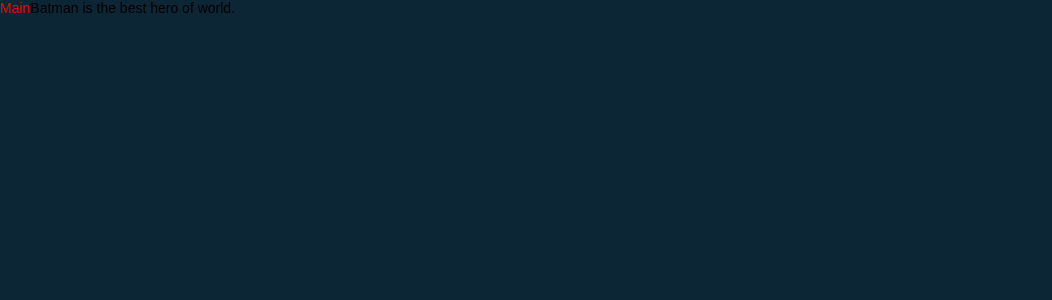
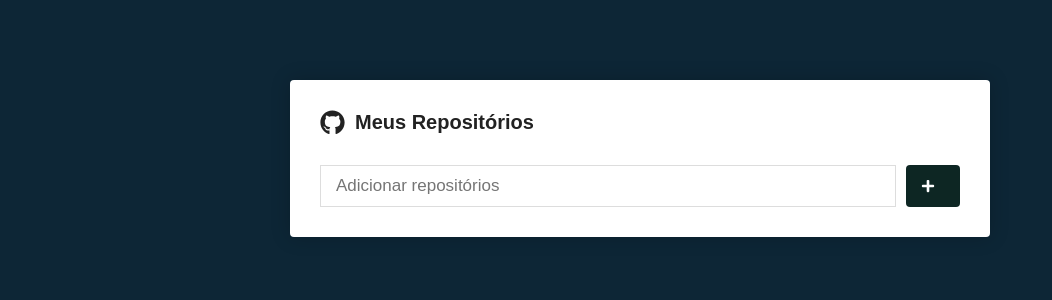
Before and after one commit to RenatoRosaFranco/github-repo-react, a React (Create React App) app: page / in a window 1280 px wide. Shown: the top 300 px of the page, without its empty margins (0-1052 px from the left). Built offline with nearby package versions, Linux system fonts and the light colour scheme.

Commit message:
feature: added design for main page.

```diff
--- a/package.json
+++ b/package.json
@@ -8,6 +8,7 @@
     "@testing-library/user-event": "^13.5.0",
     "react": "^18.2.0",
     "react-dom": "^18.2.0",
+    "react-icons": "^4.11.0",
     "react-router-dom": "^5.2.0",
     "react-scripts": "5.0.1",
     "styled-components": "^6.0.7",
--- a/src/pages/Main/index.jsx
+++ b/src/pages/Main/index.jsx
@@ -1,16 +1,25 @@
 import React from 'react';
-import { Title } from './styles';
+import { FaGithub, FaPlus } from 'react-icons/fa';
+import { Container, Form, SubmitButton } from './styles';
 
 const Main = () => {
   return(
     <>
-     <Title>
-        Main
+     <Container>
 
-        <span>
-          Batman is the best hero of world.
-        </span>
-     </Title>
+        <h1>
+          <FaGithub size={25}/>
+          Meus Repositórios
+        </h1>
+
+        <Form onSubmit={ () => {} }>
+          <input type="text" placeholder="Adicionar repositórios" />
+
+          <SubmitButton>
+            <FaPlus color="#FFF" size={14} />
+          </SubmitButton>
+        </Form>
+     </Container>
     </>
   )
 }
--- a/src/pages/Main/styles.jsx
+++ b/src/pages/Main/styles.jsx
@@ -1,8 +1,49 @@
 import styled from 'styled-components';
 
-export const Title = styled.div`
-  color: red;
-  span {
-    color: black;
+export const Container = styled.div`
+  max-width: 700px;
+  background: #FFF;
+  border-radius: 4px;
+  box-shadow: 0 0 20px rgba(0,0,0, 0.2);
+  padding: 30px;
+  margin: 80px auto;
+
+  h1
+  {
+    font-size: 20px;
+    display: flex;
+    align-items: center;
+    flex-direction: row;
+  }
+
+  svg
+  {
+    margin-right: 10px;
   }
 `;
+
+export const Form = styled.form`
+  margin-top: 30px;
+  display: flex;
+  flex-direction: row;
+
+  input
+  {
+    flex: 1;
+    border: 1px solid #DDD;
+    padding: 10px 15px;
+    border-radius 4px;
+    font-size: 17px;
+  }
+`;
+
+export const SubmitButton = styled.button`
+  background: #0D2623;
+  border: 0;
+  border-radius: 4px;
+  margin-left: 10px;
+  padding: 0 15px;
+  display: flex;
+  justify-content: center;
+  align-items: center;
+`;
```
Also changed, not shown: 1 other file (tests, documents, lock files or other folders).
